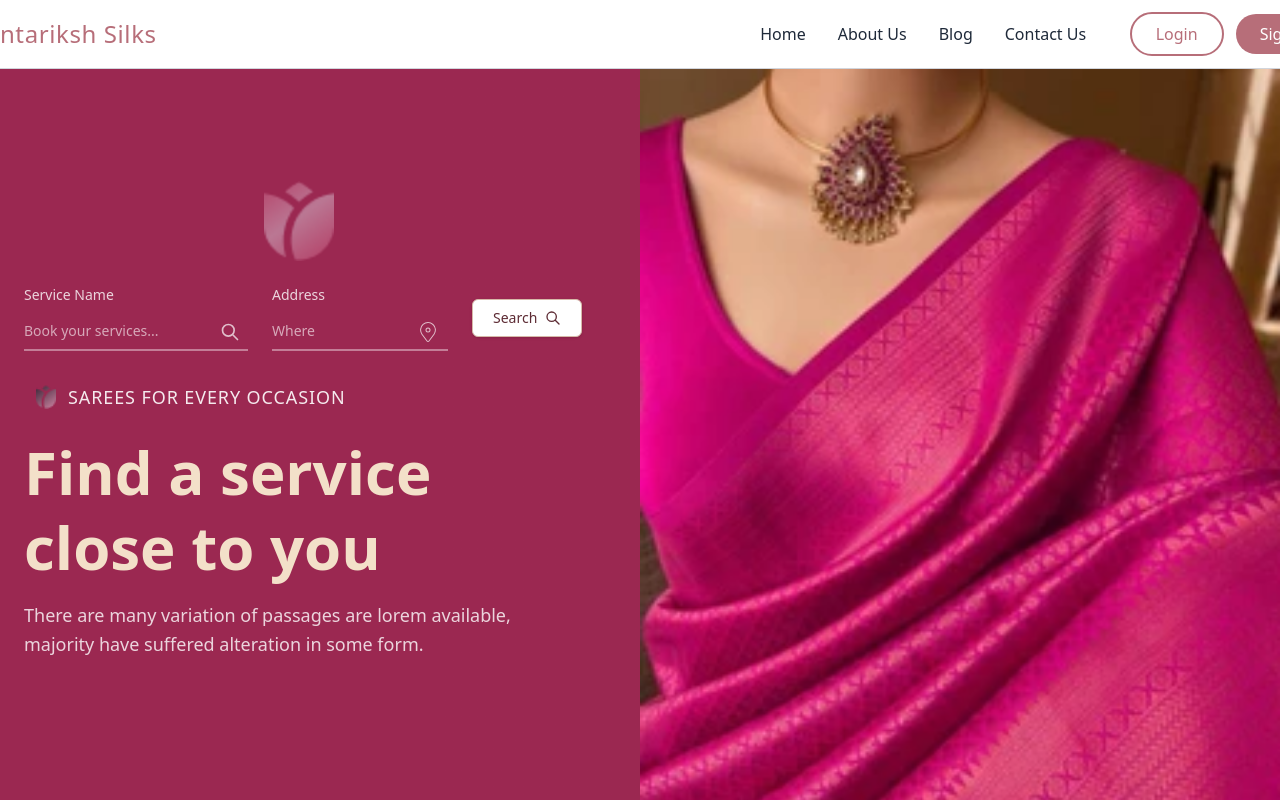
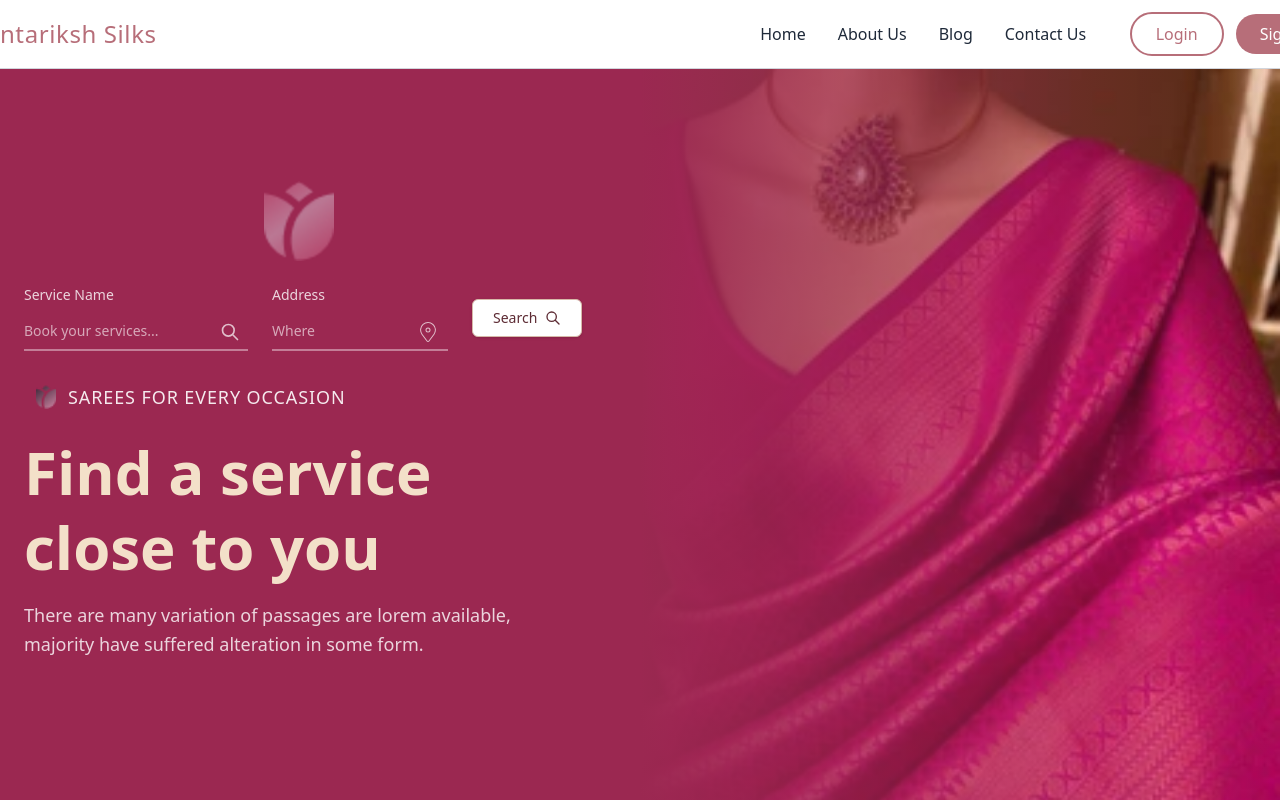
Before and after one commit to Nayan0406/Antariksh-Silk, a React (Vite) app in the folder client/: page / in a window 1280 px wide. Shown: the top 800 px of the page. Built offline with nearby package versions, Linux system fonts and the light colour scheme.

Commit message:
home section complete

```diff
--- a/client/src/components/HomeSection.jsx
+++ b/client/src/components/HomeSection.jsx
@@ -3,9 +3,9 @@ import { CiLocationOn } from "react-icons/ci";
 
 const HomeSection = () => {
   return (
-    <section className="relative min-h-screen bg-[#9b2851] overflow-hidden">
+    <section className="relative min-h-screen  overflow-hidden">
       {/* Decorative left gradient to blend with image */}
-      <div className="absolute inset-0 bg-gradient-to-r from-transparent via-[#9b2851] to-[#9b2851] pointer-events-none z-0" />
+      <div className="absolute inset-0 bg-gradient-to-l from-transparent via-[#9b2851] to-[#9b2851] pointer-events-none z-1" />
 
       <div className="relative z-10 max-w-7xl mx-auto px-4 md:px-6 py-12 lg:py-20">
   <div className="relative lg:pr-24">
@@ -81,7 +81,7 @@ const HomeSection = () => {
 
       {/* Right image covers full right half on large screens */}
       <div className="hidden lg:block absolute inset-y-0 right-0 w-1/2 overflow-hidden">
-        <img src="/homesection-img.png" alt="Beautiful Pink Saree" className="w-full h-full object-cover" />
+        <img src="/homesection-img.png" alt="Beautiful Pink Saree" className="w-full h-full object-fill" />
       </div>
     </section>
   )
```
